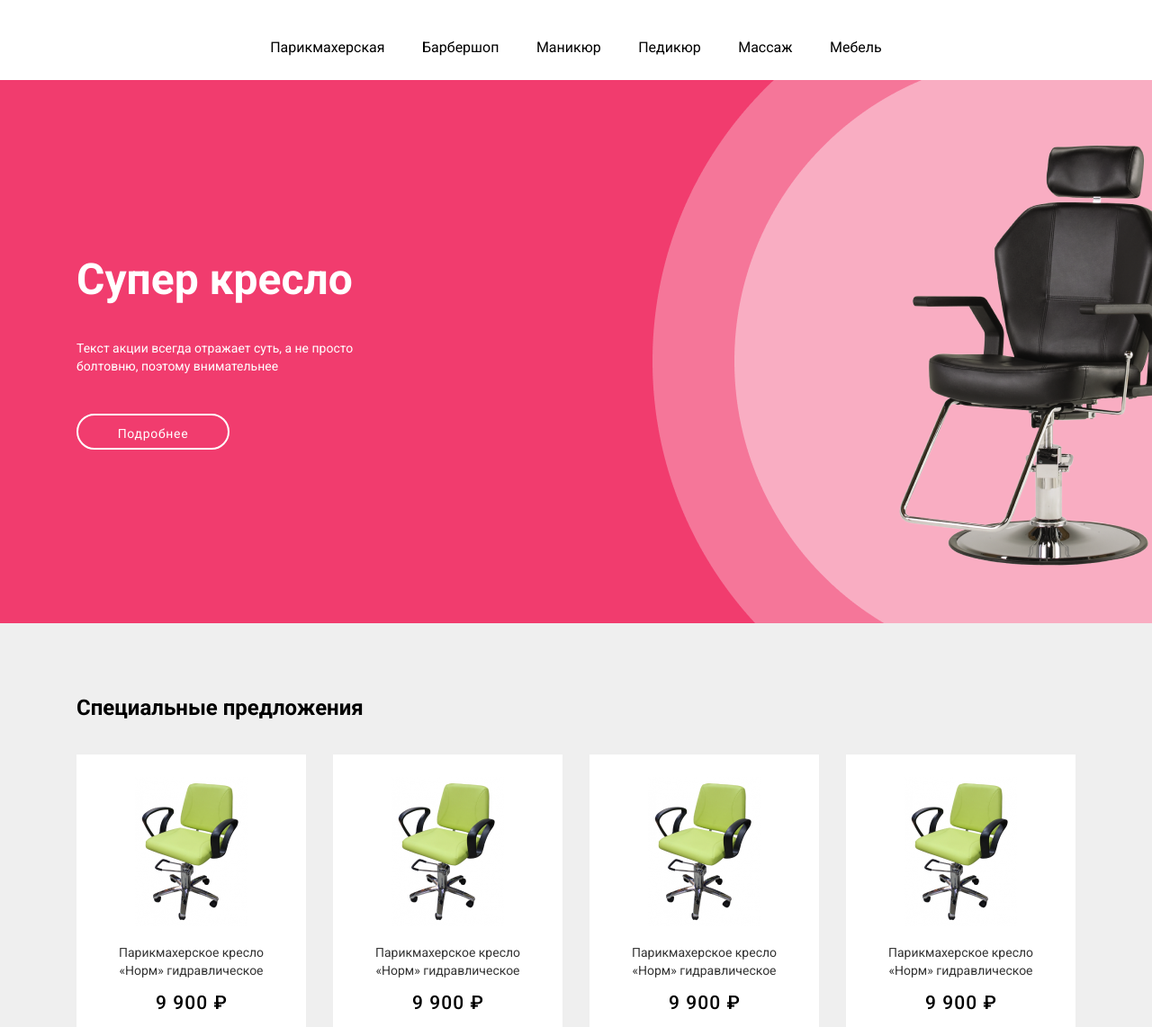
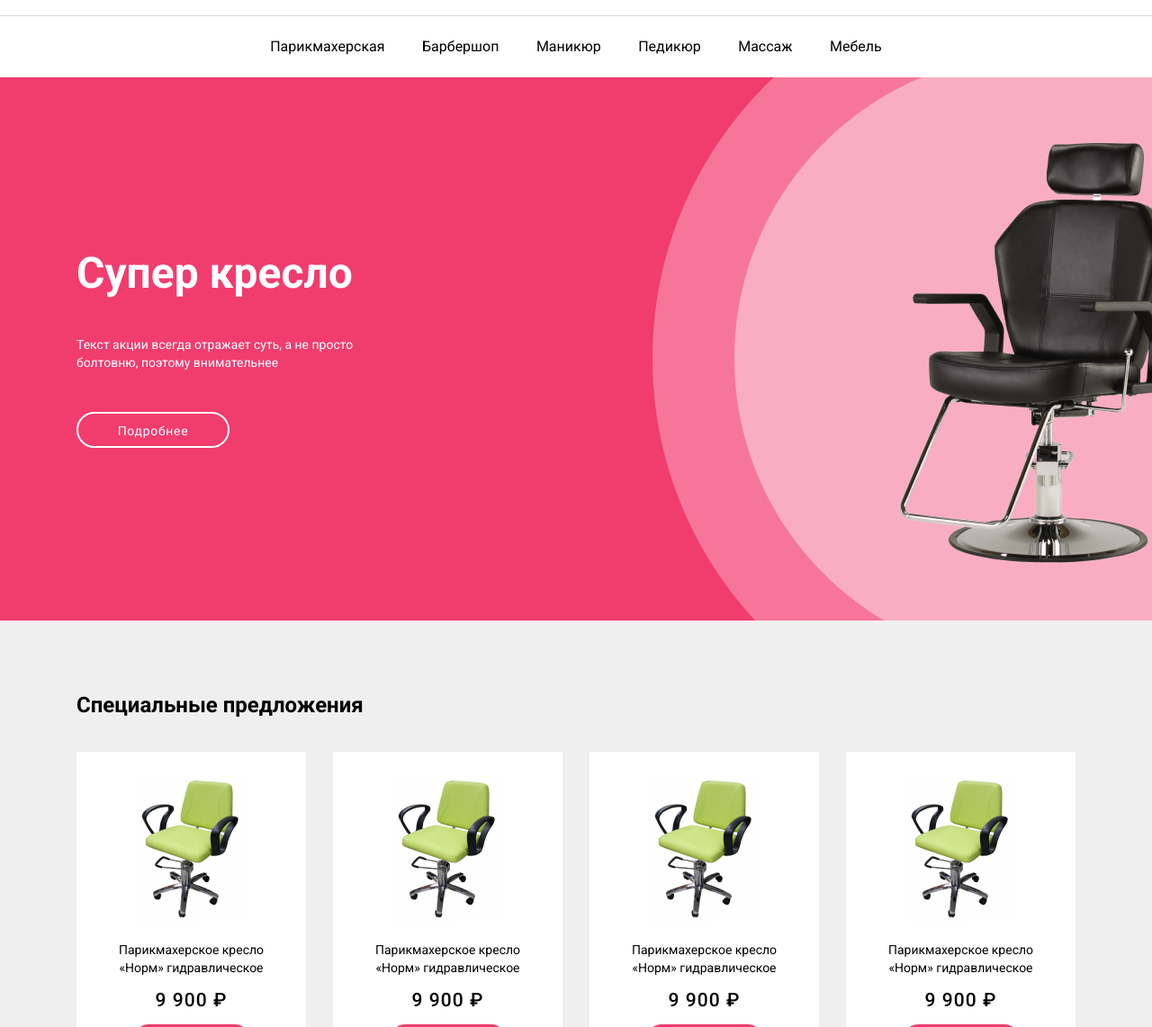
Before and after one commit to DariaSemko/Home-work, a plain HTML site: page HW-8/index.html in a window 1280 px wide. Shown: the part 158-1300 px from the top of the page at 90% size. Drawn offline with Linux system fonts and the light colour scheme.

Commit message:
new change

```diff
--- a/HW-8/css/style.css
+++ b/HW-8/css/style.css
@@ -100,8 +100,12 @@ ul {
     clear: both;
 }
 
+.border {
+    border-top: 1px solid rgb(221, 214, 214);
+}
+
 .navigation_2 {
-    margin: 26px 0;
+    margin: 24px 0;
 }
 
 .navigation_2 a {
@@ -120,26 +124,23 @@ main {
     height: 604px;
     vertical-align: top;
     margin: 0 0 80px;
+    color: white;
 }
 
-.img ul {
+.img>.container {
     text-align: left;
-    padding: 0;
-    margin: 0px 735px 0 0;
-    padding: 194px 0 0;
 }
 
 h1 {
     margin: 0 0 38px;
+    padding: 190px 0 0;
     font-weight: 700;
     font-size: 48px;
     line-height: 56px;
-    color: white;
 }
 
 .img p {
-    color: white;
-    margin: 0 0 43px;
+    padding: 3px 800px 0 0;
 }
 
 .img a {
@@ -151,7 +152,8 @@ h1 {
     border: 2px solid white;
     border-radius: 40px;
     color: white;
-    padding: 10px 0 0;
+    padding: 9px 0;
+    margin: 45px 0 0;
 }
 
 h2 {
@@ -175,10 +177,9 @@ h2 {
 
 .card p {
     padding: 0 30px 14px;
-    color: #333333;
 }
 
-h3 {
+.card__price {
     font-weight: 500;
     font-size: 21px;
     line-height: 25px;
@@ -222,7 +223,6 @@ h3 {
     margin: 40px 25px 35px 40px;
     width: 250px;
     text-align: left;
-
 }
 
 .card__content_2 {
@@ -283,7 +283,9 @@ h4 {
 }
 
 .img__logo img {
-    margin: 31px 65px 35px 60px;
+    padding: 31px 64px 35px 59px;
+    border-top: 1px solid rgb(221, 214, 214);
+    border-right: 1px solid rgb(221, 214, 214);
 }
 
 .img__logo img:hover {
@@ -315,6 +317,7 @@ footer li {
 
 .media {
     float: left;
+    margin: 10px 0 0;
 }
 
 .media a {
@@ -335,11 +338,11 @@ footer li {
 }
 
 footer .phone {
-    margin: 35px 40px 0 0;
+    margin: 45px 40px 0 0;
 }
 
 footer .connection {
-    margin: 25px 0 0 0;
+    margin: 30px 0 0 0;
 }
 
 .end {
@@ -348,13 +351,11 @@ footer .connection {
     font-size: 12px;
     line-height: 14px;
     color: #828282;
-
 }
 
 .end p {
     float: left;
     padding: 25px 0;
-
 }
 
 .end a {
--- a/HW-8/index.html
+++ b/HW-8/index.html
@@ -7,10 +7,10 @@
     <meta name="viewport" content="width=device-width, initial-scale=1.0">
     <title>Document</title>
     <link rel="stylesheet" href="./css/normalize.css">
-    <link rel="stylesheet" href="./css/style.css">
     <link rel="preconnect" href="https://fonts.googleapis.com">
     <link rel="preconnect" href="https://fonts.gstatic.com" crossorigin>
     <link href="https://fonts.googleapis.com/css2?family=Roboto:wght@400;500;700&display=swap" rel="stylesheet">
+    <link rel="stylesheet" href="./css/style.css">
 </head>
 
 <body>
@@ -41,6 +41,9 @@
                     </div>
                 </div>
                 <div class="clear"></div>
+            </div>
+            <div class="border">
+                <div class="container">
                     <nav class="navigation_2">
                         <a href="#">Парикмахерская</a>
                         <a href="#">Барбершоп</a>
@@ -50,20 +53,15 @@
                         <a href="#">Мебель</a>
                     </nav>
                 </div>
+            </div>
         </header>
         <main>
             <div class="img">
                 <div class="container">
-                    <ul>
-                        <li>
                     <h1>Супер кресло</h1>
-                        </li>
-                        <li>
                     <p>Текст акции всегда отражает суть, а не просто
                         болтовню, поэтому внимательнее</p>
-                        </li>
-                        <li><a href="#">Подробнее</a></li>
-                    </ul>
+                    <a href="#">Подробнее</a>
                 </div>
             </div>
             <div class="container">
@@ -71,25 +69,25 @@
                 <div class="card">
                     <img class="card__img" src="./img/img-3.png" alt="img">
                     <p>Парикмахерское кресло «Норм» гидравлическое</p>
-                    <h3 class="card__price">9 900 ₽</h3>
+                    <p class="card__price">9 900 ₽</p>
                     <a href="#">Купить</a>
                 </div>
                 <div class="card">
                     <img class="card__img" src="./img/img-3.png" alt="img">
                     <p>Парикмахерское кресло «Норм» гидравлическое</p>
-                    <h3 class="card__price">9 900 ₽</h3>
+                    <p class="card__price">9 900 ₽</p>
                     <a href="#">Купить</a>
                 </div>
                 <div class="card">
                     <img class="card__img" src="./img/img-3.png" alt="img">
                     <p>Парикмахерское кресло «Норм» гидравлическое</p>
-                    <h3 class="card__price">9 900 ₽</h3>
+                    <p class="card__price">9 900 ₽</p>
                     <a href="#">Купить</a>
                 </div>
                 <div class="card">
                     <img class="card__img" src="./img/img-3.png" alt="img">
                     <p>Парикмахерское кресло «Норм» гидравлическое</p>
-                    <h3 class="card__price">9 900 ₽</h3>
+                    <p class="card__price">9 900 ₽</p>
                     <a href="#">Купить</a>
                 </div>
             </div>
@@ -158,11 +156,14 @@
             </div>
         </main>
         <footer>
+            <nav>
                 <div class="container">
                     <ul>
-                    <li><a href="#">
+                        <li>
+                            <a href="#">
                                 <h4>Популярные категории</h4>
-                        </a></li>
+                            </a>
+                        </li>
                         <li><a href="#">Насадки</a></li>
                         <li><a href="#">Инструменты</a></li>
                         <li><a href="#">Гель-лаки</a></li>
@@ -171,9 +172,11 @@
                         <li><a href="#">Оборудование</a></li>
                     </ul>
                     <ul>
-                    <li><a href="#">
+                        <li>
+                            <a href="#">
                                 <h4>Популярные категории</h4>
-                        </a></li>
+                            </a>
+                        </li>
                         <li><a href="#">Насадки</a></li>
                         <li><a href="#">Инструменты</a></li>
                         <li><a href="#">Гель-лаки</a></li>
@@ -182,9 +185,11 @@
                         <li><a href="#">Оборудование</a></li>
                     </ul>
                     <ul>
-                    <li><a href="#">
+                        <li>
+                            <a href="#">
                                 <h4>Популярные категории</h4>
-                        </a></li>
+                            </a>
+                        </li>
                         <li><a href="#">Насадки</a></li>
                         <li><a href="#">Инструменты</a></li>
                         <li><a href="#">Гель-лаки</a></li>
@@ -193,9 +198,11 @@
                         <li><a href="#">Оборудование</a></li>
                     </ul>
                     <ul>
-                    <li><a href="#">
+                        <li>
+                            <a href="#">
                                 <h4>Популярные категории</h4>
-                        </a></li>
+                            </a>
+                        </li>
                         <li><a href="#">Насадки</a></li>
                         <li><a href="#">Инструменты</a></li>
                         <li><a href="#">Гель-лаки</a></li>
@@ -204,6 +211,8 @@
                         <li><a href="#">Оборудование</a></li>
                     </ul>
                 </div>
+                <div class="border">
+
                     <div class="container">
                         <div class="media">
                             <a href="#"><img src="./img/img-7.png" alt=""></a>
@@ -220,12 +229,15 @@
                             </div>
                         </div>
                     </div>
+                </div>
                 <div class="end">
                     <div class="container">
-                    <p>Лучший магазин (с) 2019 Все права защищены. Интернет-магазин оборудования для салонов красоты</p>
+                        <p>Лучший магазин (с) 2019 Все права защищены. Интернет-магазин оборудования для салонов красоты
+                        </p>
                         <a href="#">Политика конфиденциальности</a>
                     </div>
                 </div>
+            </nav>
         </footer>
     </div>
 </body>
```
Lines whose indentation alone changed are shown as unchanged.
